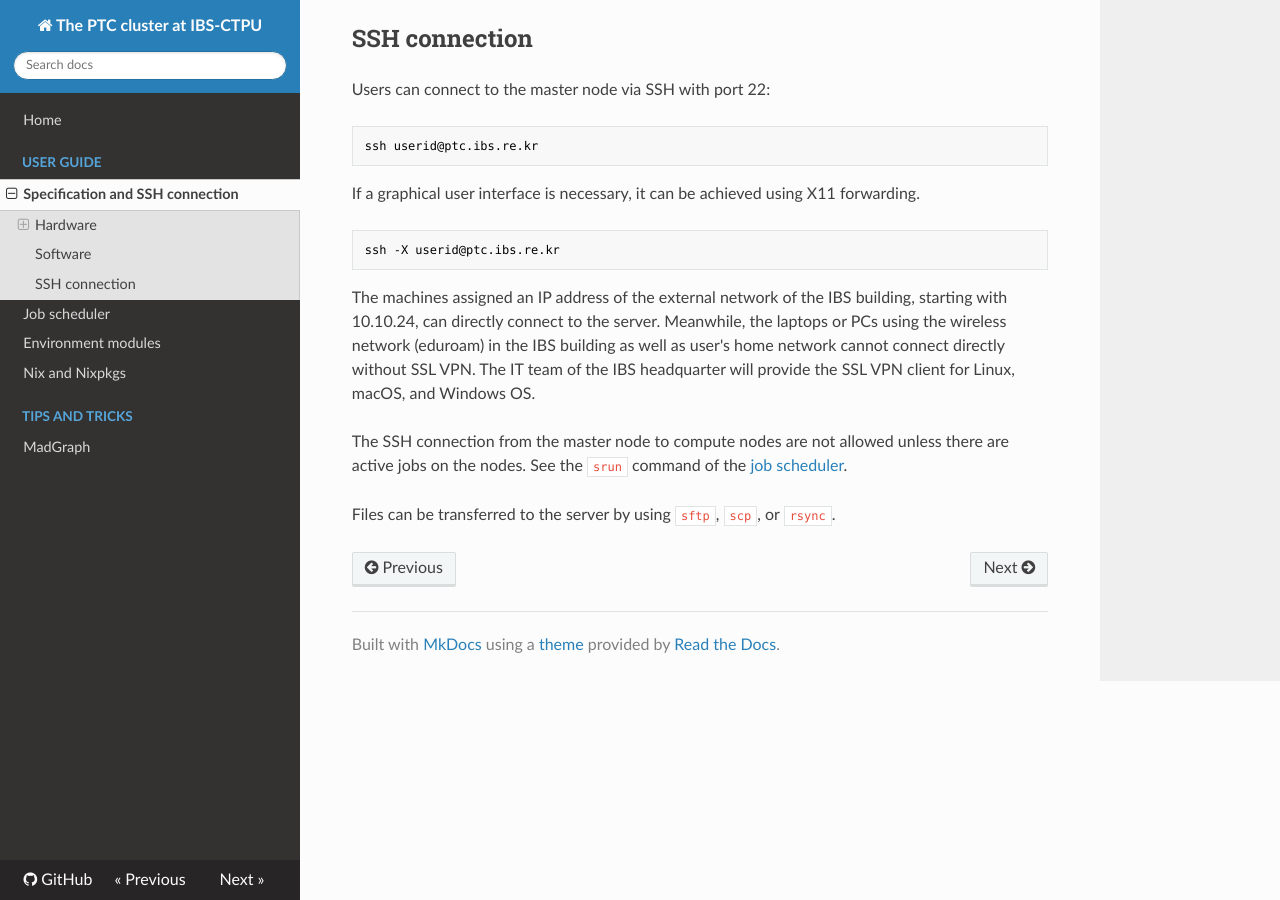
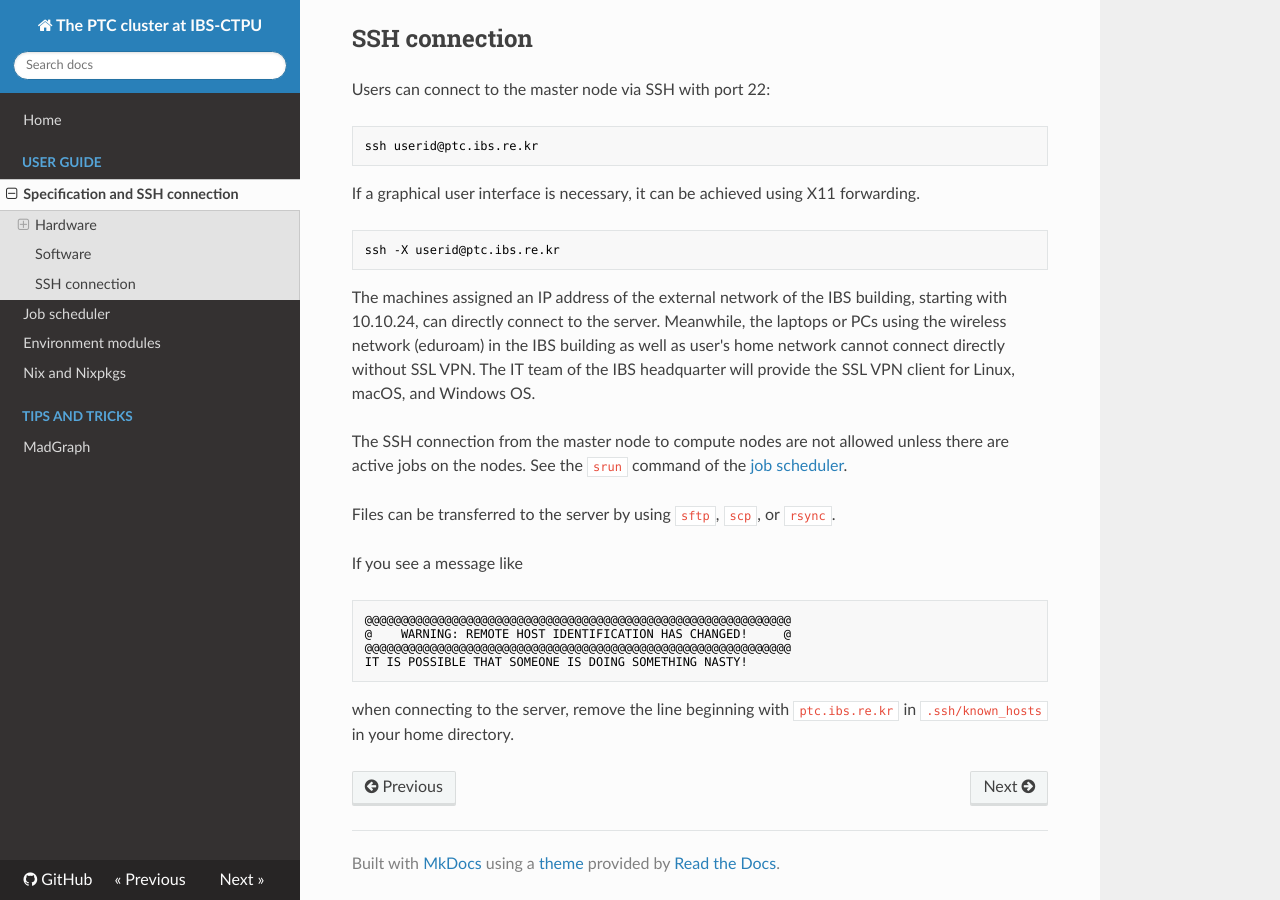
Before and after one commit to cbpark/ptc-cluster, an MkDocs documentation site: the page built from docs/specification.md, in a window 1280 px wide and 900 px high, scrolled down 1900 px. Built offline with MkDocs 1.6.1, drawn with Linux system fonts in a browser that asks for light colours; nearby versions of some CDN libraries; old or Windows-style settings are respelled for this version of MkDocs.

Commit message:
Update SSH connection (known_hosts)

````diff
--- a/docs/specification.md
+++ b/docs/specification.md
@@ -67,3 +67,14 @@ The machines assigned an IP address of the external network of the IBS building,
 The SSH connection from the master node to compute nodes are not allowed unless there are active jobs on the nodes. See the `srun` command of the [job scheduler](job-scheduler.md).
 
 Files can be transferred to the server by using `sftp`, `scp`, or `rsync`.
+
+If you see a message like
+
+``` no-highlight
+@@@@@@@@@@@@@@@@@@@@@@@@@@@@@@@@@@@@@@@@@@@@@@@@@@@@@@@@@@@
+@    WARNING: REMOTE HOST IDENTIFICATION HAS CHANGED!     @
+@@@@@@@@@@@@@@@@@@@@@@@@@@@@@@@@@@@@@@@@@@@@@@@@@@@@@@@@@@@
+IT IS POSSIBLE THAT SOMEONE IS DOING SOMETHING NASTY!
+```
+
+when connecting to the server, remove the line beginning with `ptc.ibs.re.kr` in `.ssh/known_hosts` in your home directory.
````
